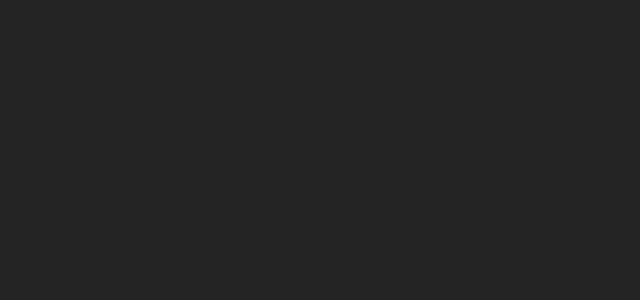
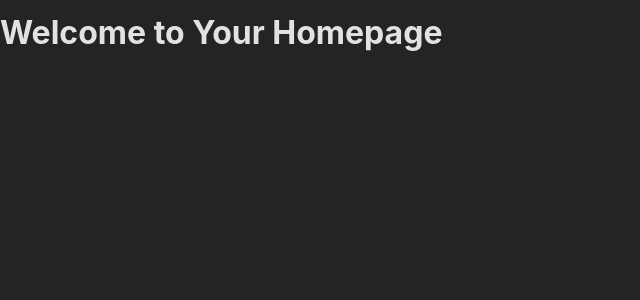
Before and after one commit to Itzmadukz/react-router, a React (Create React App) app: page / in a window 1280 px wide. Shown: the top 300 px of the page, without its empty margins (0-640 px from the left). Built offline with nearby package versions, Linux system fonts and the light colour scheme.

Commit message:
add: homepage

```diff
--- a/src/App.js
+++ b/src/App.js
@@ -1,5 +1,13 @@
+import { RouterProvider, createBrowserRouter } from "react-router-dom";
+import HomePage from "./pages/Home";
+
+const router = createBrowserRouter([
+  { path: '/', element: <HomePage /> },
+  {}
+])
+
 function App() {
-  return <div></div>;
+  return <RouterProvider router={router}/>;
 }
 
 export default App;
--- /dev/null
+++ b/src/pages/Home.js
@@ -0,0 +1,5 @@
+function HomePage() {
+    return <h1>Welcome to Your Homepage</h1>
+}
+
+export default HomePage;
```
